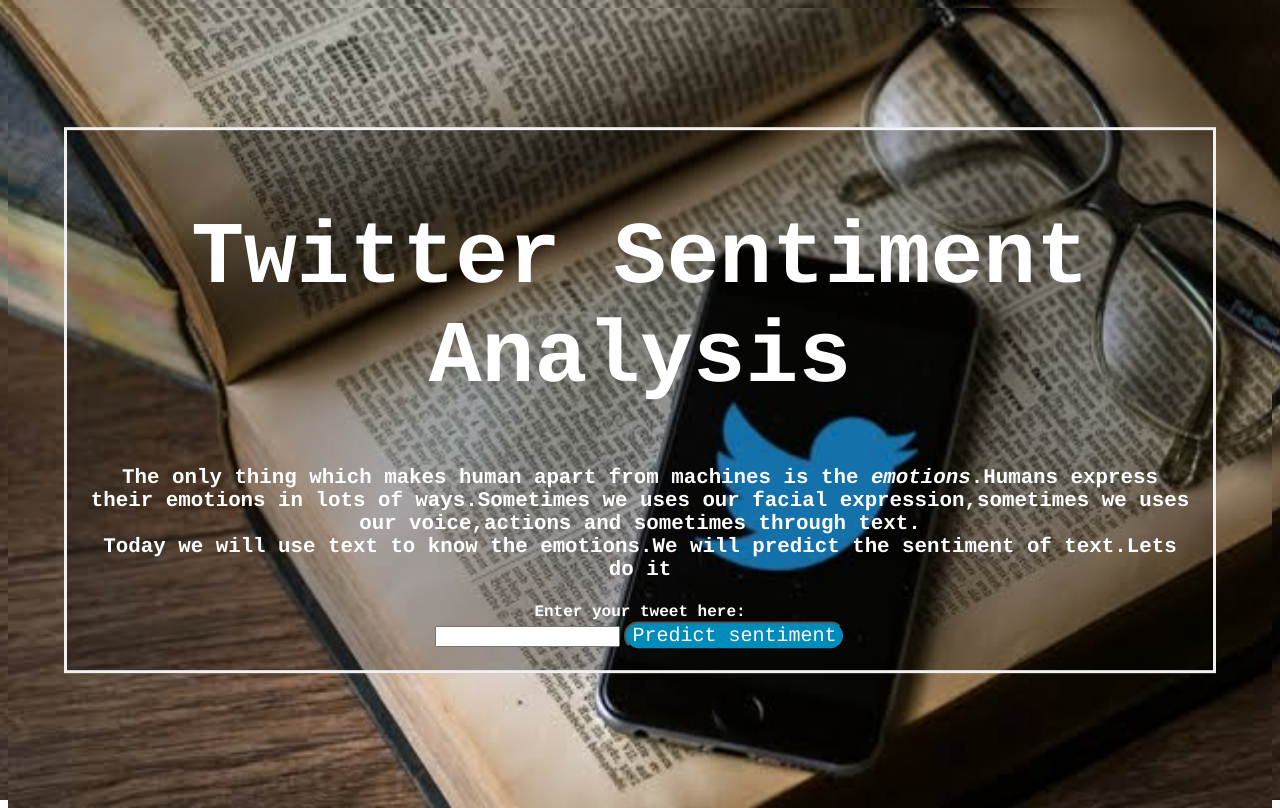
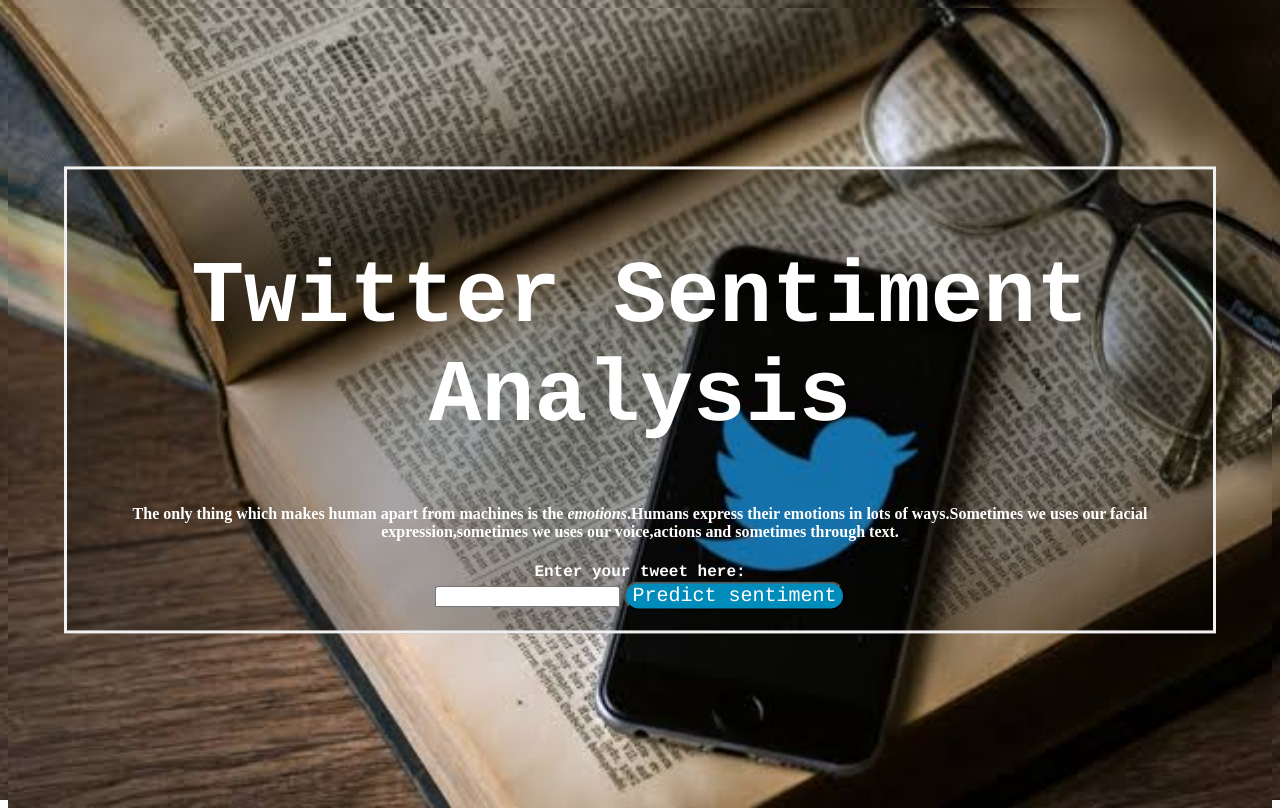
Before and after one commit to vishal-nath-chauhan/sentiment_analysis_twitter_heroku, a Flask app: page / in a window 1280 px wide. Run offline with Flask 2, Linux system fonts and the light colour scheme; parts of the project's set-up code (start-up, migrations or seed data) failed here and were passed over.

Commit message:
removing text

```diff
--- a/templates/index.html
+++ b/templates/index.html
@@ -144,7 +144,7 @@
 <div class="bg-text">
 
   <h1>Twitter Sentiment Analysis</h1>
-  <h3>The only thing which makes human apart from machines is the <i>emotions</i>.Humans express their emotions in lots of ways.Sometimes we uses our facial expression,sometimes we uses our voice,actions and sometimes through text.<br>Today we will use text to know the emotions.We will predict the sentiment of text.Lets do it</h3>
+  <h4>The only thing which makes human apart from machines is the <i>emotions</i>.Humans express their emotions in lots of ways.Sometimes we uses our facial expression,sometimes we uses our voice,actions and sometimes through text.<br></h4>
 
     <form method="POST">
         <label for="EMAIL ID">Enter your tweet here:</label><br>
```
